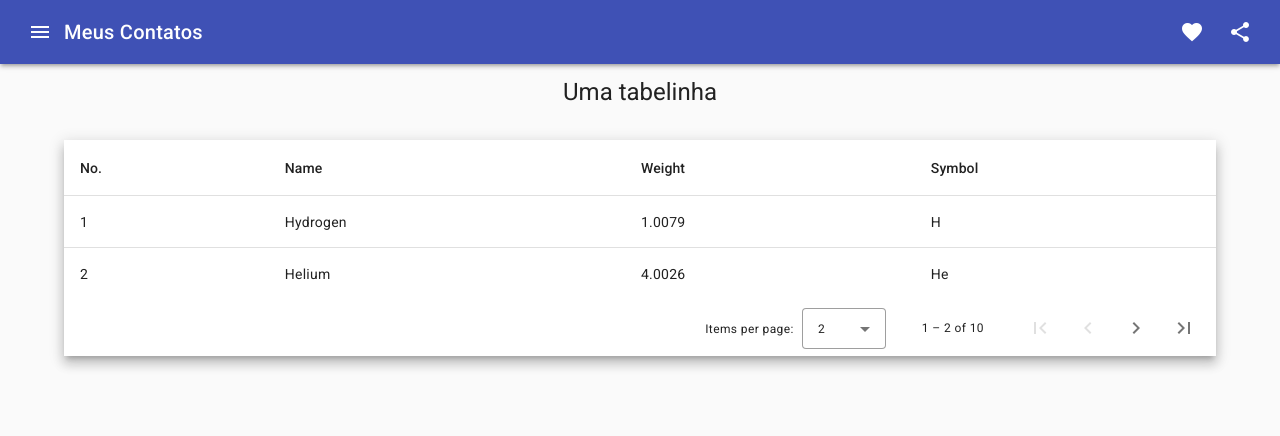
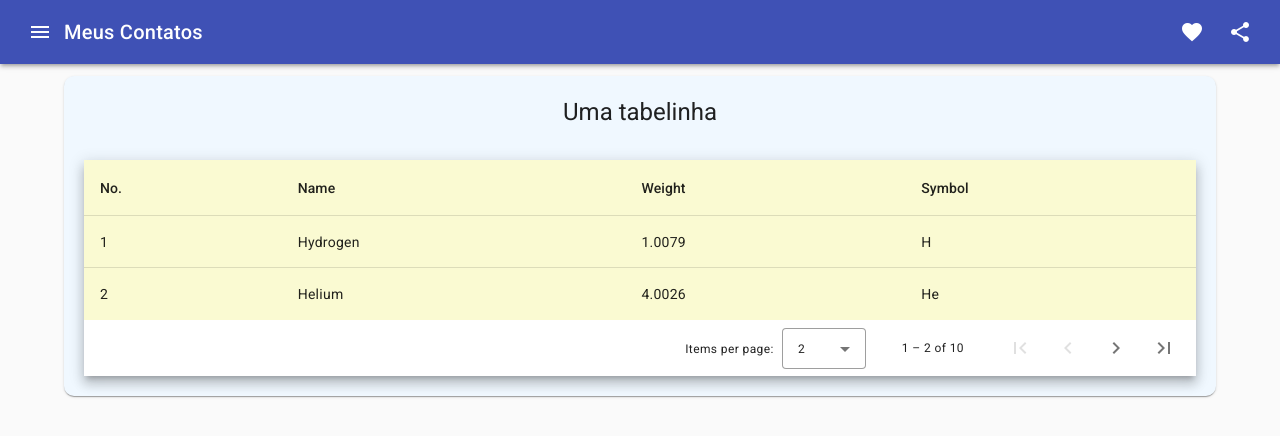
Before and after one commit to marcosdessaUCSal/lista-contatos, an Angular app in the folder FRONTEND/contatos/: page /contatos in a window 1280 px wide. Shown: the top 436 px of the page. Built offline with nearby package versions, Linux system fonts and the light colour scheme.

Commit message:
FRONT: alguns ajustes

```diff
--- a/FRONTEND/contatos/src/app/components/contatos/contatos.component.css
+++ b/FRONTEND/contatos/src/app/components/contatos/contatos.component.css
@@ -1,10 +1,15 @@
 .container {
     width: 90%;
     margin: auto;
+    border-radius: 10px;
+    padding: 20px;
+    background-color: aliceblue;
 }
 
 table {
     width: 100%;
+    border-radius: 5px;
+    background-color: lightgoldenrodyellow;
 }
 
 mat-form-field {
--- a/FRONTEND/contatos/src/app/components/contatos/contatos.component.html
+++ b/FRONTEND/contatos/src/app/components/contatos/contatos.component.html
@@ -1,4 +1,4 @@
-<div class="container">
+<mat-card class="container">
     <h1>Uma tabelinha</h1>
 
     <div class="mat-elevation-z8">
@@ -37,4 +37,4 @@
 
         <mat-paginator #paginator [pageSizeOptions]="[2, 4, 6, 10]" showFirstLastButtons></mat-paginator>
     </div>
-</div>
+</mat-card>
```
